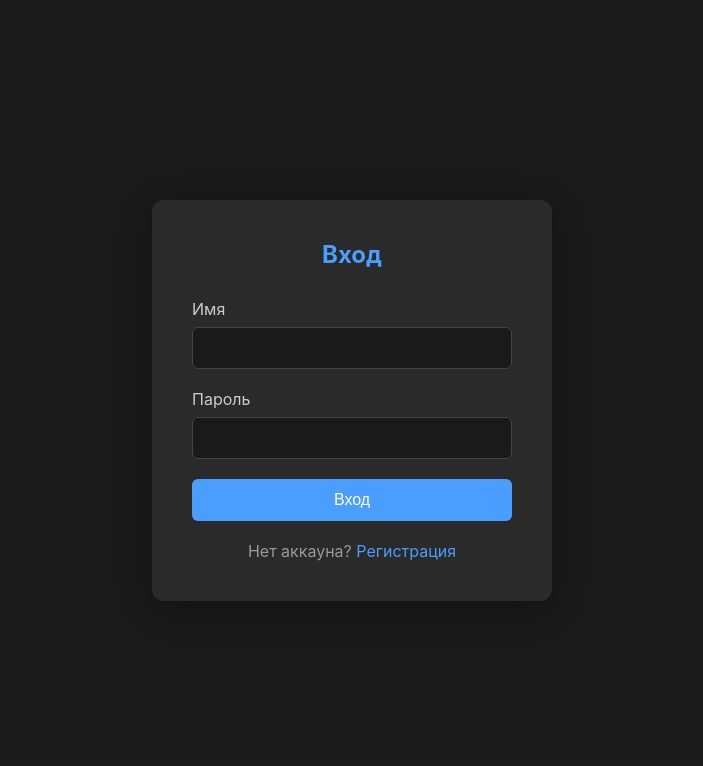
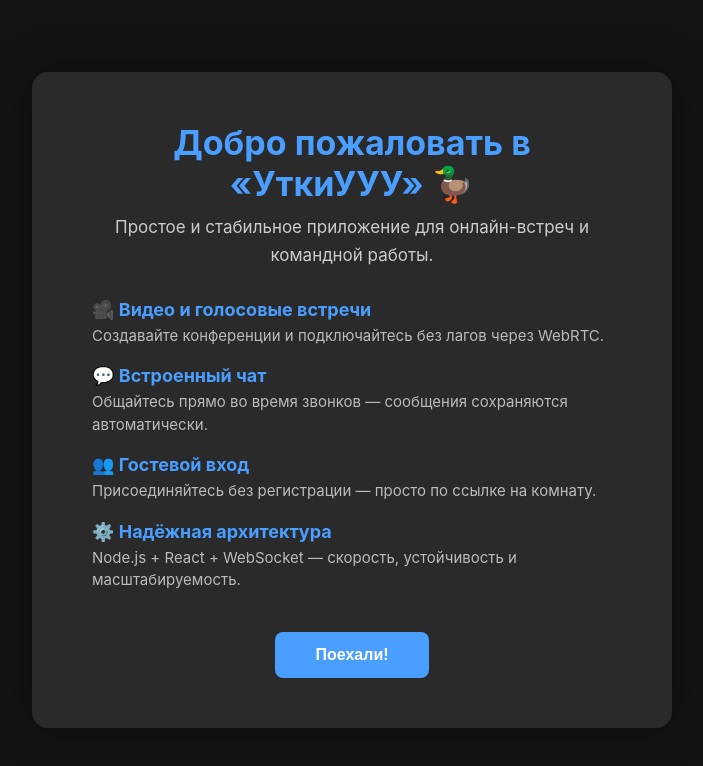
Before and after one commit to Semaff/client-hackathon-autumn-2025, a React (Vite) app: page /#/login in a window 1280 px wide. Shown: the top 766 px of the page, without its empty margins (288-991 px from the left). Built offline with nearby package versions, Linux system fonts and the light colour scheme.

Commit message:
feat: добавил приветственную картинку

```diff
--- a/src/App.jsx
+++ b/src/App.jsx
@@ -5,6 +5,7 @@ import Register from "./pages/Register";
 import Dashboard from "./pages/Dashboard";
 import VideoRoom from "./pages/VideoRoom";
 import GuestJoin from "./pages/GuestJoin";
+import { WelcomeOverlay } from "./components/WelcomeOverlay";
 
 function App() {
   const [user, setUser] = useState(null);
@@ -36,6 +37,9 @@ function App() {
   return (
     <HashRouter>
       <div className="app-container">
+        {/* 👇 Welcome Overlay поверх всего приложения */}
+        <WelcomeOverlay />
+
         <Routes>
           {user ? (
             <Route
--- /dev/null
+++ b/src/components/WelcomeOverlay.jsx
@@ -0,0 +1,60 @@
+import { useState, useEffect } from "react";
+
+export function WelcomeOverlay() {
+  const [visible, setVisible] = useState(false);
+  const [fadeOut, setFadeOut] = useState(false);
+
+  useEffect(() => {
+    const hasSeen = localStorage.getItem("welcomeShown");
+    if (!hasSeen) {
+      setVisible(true);
+    }
+  }, []);
+
+  const handleStart = () => {
+    setFadeOut(true);
+    setTimeout(() => {
+      localStorage.setItem("welcomeShown", "true");
+      setVisible(false);
+    }, 800);
+  };
+
+  if (!visible) return null;
+
+  return (
+    <div className={`welcome-overlay ${fadeOut ? "fade-out" : "fade-in"}`}>
+      <div className="welcome-box">
+        <h1 className="welcome-title">Добро пожаловать в «УткиУУУ» 🦆</h1>
+        <p className="welcome-subtitle">
+          Простое и стабильное приложение для онлайн-встреч и командной работы.
+        </p>
+
+        <div className="welcome-features">
+          <div className="fade-item" style={{ animationDelay: "0.2s" }}>
+            <h3>🎥 Видео и голосовые встречи</h3>
+            <p>Создавайте конференции и подключайтесь без лагов через WebRTC.</p>
+          </div>
+
+          <div className="fade-item" style={{ animationDelay: "0.4s" }}>
+            <h3>💬 Встроенный чат</h3>
+            <p>Общайтесь прямо во время звонков — сообщения сохраняются автоматически.</p>
+          </div>
+
+          <div className="fade-item" style={{ animationDelay: "0.6s" }}>
+            <h3>👥 Гостевой вход</h3>
+            <p>Присоединяйтесь без регистрации — просто по ссылке на комнату.</p>
+          </div>
+
+          <div className="fade-item" style={{ animationDelay: "0.8s" }}>
+            <h3>⚙️ Надёжная архитектура</h3>
+            <p>Node.js + React + WebSocket — скорость, устойчивость и масштабируемость.</p>
+          </div>
+        </div>
+
+        <button className="welcome-btn" onClick={handleStart}>
+          Поехали!
+        </button>
+      </div>
+    </div>
+  );
+}
--- a/src/index.css
+++ b/src/index.css
@@ -22,10 +22,18 @@ body {
 /* Auth Pages */
 .auth-page {
   display: flex;
+  flex-direction: column;
   justify-content: center;
   align-items: center;
   min-height: 100vh;
   padding: 20px;
+}
+
+.auth-page-head {
+  display: flex;
+  align-items: center;
+  gap: 12px;
+  margin-bottom: 24px;
 }
 
 .auth-form {
@@ -875,3 +883,124 @@ body {
   margin-bottom: 15px;
   border: 1px solid #bbf7d0;
 }
+
+/* === Welcome Overlay === */
+.welcome-overlay {
+  position: fixed;
+  inset: 0;
+  background: rgba(20, 20, 20, 0.92);
+  backdrop-filter: blur(4px);
+  display: flex;
+  justify-content: center;
+  align-items: center;
+  z-index: 9999;
+  opacity: 0;
+  animation: fadeIn 0.8s forwards;
+}
+
+.welcome-overlay.fade-out {
+  animation: fadeOut 0.8s forwards;
+}
+
+.welcome-box {
+  background: #2a2a2a;
+  padding: 50px 60px;
+  border-radius: 16px;
+  box-shadow: 0 0 40px rgba(0, 0, 0, 0.4);
+  color: #f1f1f1;
+  text-align: center;
+  max-width: 640px;
+  width: 90%;
+  animation: scaleIn 0.6s ease-out;
+}
+
+.welcome-title {
+  font-size: 34px;
+  margin-bottom: 10px;
+  color: #4a9eff;
+}
+
+.welcome-subtitle {
+  font-size: 17px;
+  color: #ccc;
+  margin-bottom: 30px;
+  line-height: 1.6;
+}
+
+.welcome-features {
+  text-align: left;
+  margin-bottom: 40px;
+}
+
+.welcome-features h3 {
+  color: #4a9eff;
+  font-size: 18px;
+  margin-bottom: 5px;
+}
+
+.welcome-features p {
+  color: #bbb;
+  font-size: 15px;
+  margin-bottom: 18px;
+  line-height: 1.5;
+}
+
+.welcome-btn {
+  background: #4a9eff;
+  color: white;
+  border: none;
+  padding: 14px 40px;
+  border-radius: 8px;
+  font-size: 16px;
+  font-weight: 600;
+  cursor: pointer;
+  transition: background 0.3s, transform 0.2s;
+}
+
+.welcome-btn:hover {
+  background: #3a8eef;
+  transform: translateY(-2px);
+}
+
+.welcome-btn:active {
+  transform: translateY(1px);
+}
+
+/* === Animations === */
+@keyframes fadeIn {
+  to {
+    opacity: 1;
+  }
+}
+
+@keyframes fadeOut {
+  to {
+    opacity: 0;
+    visibility: hidden;
+  }
+}
+
+@keyframes scaleIn {
+  from {
+    transform: scale(0.95);
+    opacity: 0;
+  }
+  to {
+    transform: scale(1);
+    opacity: 1;
+  }
+}
+
+/* Появление фич по очереди */
+.fade-item {
+  opacity: 0;
+  transform: translateY(10px);
+  animation: fadeUp 0.8s forwards;
+}
+
+@keyframes fadeUp {
+  to {
+    opacity: 1;
+    transform: translateY(0);
+  }
+}
--- a/src/pages/Login.jsx
+++ b/src/pages/Login.jsx
@@ -38,6 +38,29 @@ function Login({ onLogin }) {
 
   return (
     <div className="auth-page">
+      <div className="auth-page-head">
+      <h1>УткиУУУуу</h1>
+      <svg fill="yellow" version="1.1" id="Capa_1" xmlns="http://www.w3.org/2000/svg" xmlns:xlink="http://www.w3.org/1999/xlink"
+        width="42px" height="42px" viewBox="0 0 209.322 209.322"
+        xml:space="preserve">
+        <g>
+          <path d="M105.572,101.811c9.889-6.368,27.417-16.464,28.106-42.166c0.536-20.278-9.971-49.506-49.155-50.878
+		C53.041,7.659,39.9,28.251,36.071,46.739l-0.928-0.126c-1.932,0-3.438,1.28-5.34,2.889c-2.084,1.784-4.683,3.979-7.792,4.308
+		c-3.573,0.361-8.111-1.206-11.698-2.449c-4.193-1.431-6.624-2.047-8.265-0.759c-1.503,1.163-2.178,3.262-2.028,6.226
+		c0.331,6.326,4.971,18.917,16.016,25.778c7.67,4.765,16.248,5.482,20.681,5.482c0.006,0,0.006,0,0.006,0
+		c2.37,0,4.945-0.239,7.388-0.726c2.741,4.218,5.228,7.476,6.037,9.752c2.054,5.851-27.848,25.087-27.848,55.01
+		c0,29.916,22.013,48.475,56.727,48.475h55.004c30.593,0,70.814-29.908,75.291-92.48C180.781,132.191,167.028,98.15,105.572,101.811
+		z M18.941,77.945C8.775,71.617,4.992,58.922,5.294,55.525c0.897,0.24,2.194,0.689,3.228,1.042
+		c4.105,1.415,9.416,3.228,14.068,2.707c4.799-0.499,8.253-3.437,10.778-5.574c0.607-0.509,1.393-1.176,1.872-1.491
+		c0.87,0.315,0.962,0.693,1.176,3.14c0.196,2.26,0.473,5.37,2.362,9.006c1.437,2.761,3.581,5.705,5.646,8.542
+		c1.701,2.336,4.278,5.871,4.535,6.404c-0.445,1.184-4.907,3.282-12.229,3.282C30.177,82.591,23.69,80.904,18.941,77.945z
+		 M56.86,49.368c0-4.938,4.001-8.943,8.931-8.943c4.941,0,8.942,4.005,8.942,8.943c0,4.931-4.001,8.942-8.942,8.942
+		C60.854,58.311,56.86,54.299,56.86,49.368z M149.159,155.398l-20.63,11.169l13.408,9.293c0,0-49.854,15.813-72.198-6.885
+		c-11.006-11.16-13.06-28.533,4.124-38.84c17.184-10.312,84.609,3.943,84.609,3.943L134.295,147.8L149.159,155.398z"/>
+        </g>
+      </svg>
+      </div>
+
       <form className="auth-form" onSubmit={handleSubmit}>
         <h2>Вход</h2>
 
--- a/src/pages/Register.jsx
+++ b/src/pages/Register.jsx
@@ -56,6 +56,29 @@ function Register({ onRegister }) {
 
   return (
     <div className="auth-page">
+       <div className="auth-page-head">
+      <h1>УткиУУУуу</h1>
+      <svg fill="yellow" version="1.1" id="Capa_1" xmlns="http://www.w3.org/2000/svg" xmlns:xlink="http://www.w3.org/1999/xlink"
+        width="42px" height="42px" viewBox="0 0 209.322 209.322"
+        xml:space="preserve">
+        <g>
+          <path d="M105.572,101.811c9.889-6.368,27.417-16.464,28.106-42.166c0.536-20.278-9.971-49.506-49.155-50.878
+		C53.041,7.659,39.9,28.251,36.071,46.739l-0.928-0.126c-1.932,0-3.438,1.28-5.34,2.889c-2.084,1.784-4.683,3.979-7.792,4.308
+		c-3.573,0.361-8.111-1.206-11.698-2.449c-4.193-1.431-6.624-2.047-8.265-0.759c-1.503,1.163-2.178,3.262-2.028,6.226
+		c0.331,6.326,4.971,18.917,16.016,25.778c7.67,4.765,16.248,5.482,20.681,5.482c0.006,0,0.006,0,0.006,0
+		c2.37,0,4.945-0.239,7.388-0.726c2.741,4.218,5.228,7.476,6.037,9.752c2.054,5.851-27.848,25.087-27.848,55.01
+		c0,29.916,22.013,48.475,56.727,48.475h55.004c30.593,0,70.814-29.908,75.291-92.48C180.781,132.191,167.028,98.15,105.572,101.811
+		z M18.941,77.945C8.775,71.617,4.992,58.922,5.294,55.525c0.897,0.24,2.194,0.689,3.228,1.042
+		c4.105,1.415,9.416,3.228,14.068,2.707c4.799-0.499,8.253-3.437,10.778-5.574c0.607-0.509,1.393-1.176,1.872-1.491
+		c0.87,0.315,0.962,0.693,1.176,3.14c0.196,2.26,0.473,5.37,2.362,9.006c1.437,2.761,3.581,5.705,5.646,8.542
+		c1.701,2.336,4.278,5.871,4.535,6.404c-0.445,1.184-4.907,3.282-12.229,3.282C30.177,82.591,23.69,80.904,18.941,77.945z
+		 M56.86,49.368c0-4.938,4.001-8.943,8.931-8.943c4.941,0,8.942,4.005,8.942,8.943c0,4.931-4.001,8.942-8.942,8.942
+		C60.854,58.311,56.86,54.299,56.86,49.368z M149.159,155.398l-20.63,11.169l13.408,9.293c0,0-49.854,15.813-72.198-6.885
+		c-11.006-11.16-13.06-28.533,4.124-38.84c17.184-10.312,84.609,3.943,84.609,3.943L134.295,147.8L149.159,155.398z"/>
+        </g>
+      </svg>
+      </div>
+
       <form className="auth-form" onSubmit={handleSubmit}>
         <h2>Регистрация</h2>
 
```
